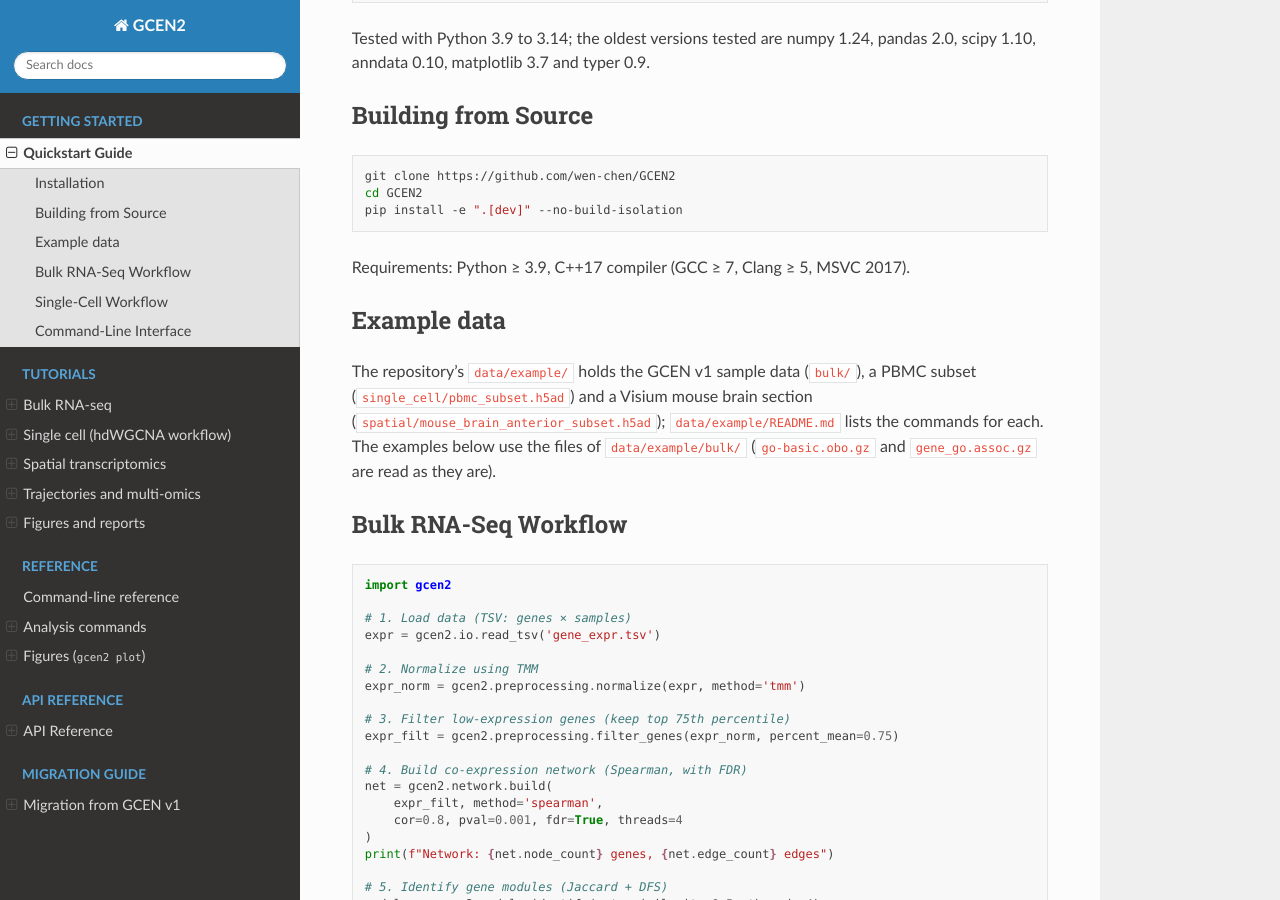
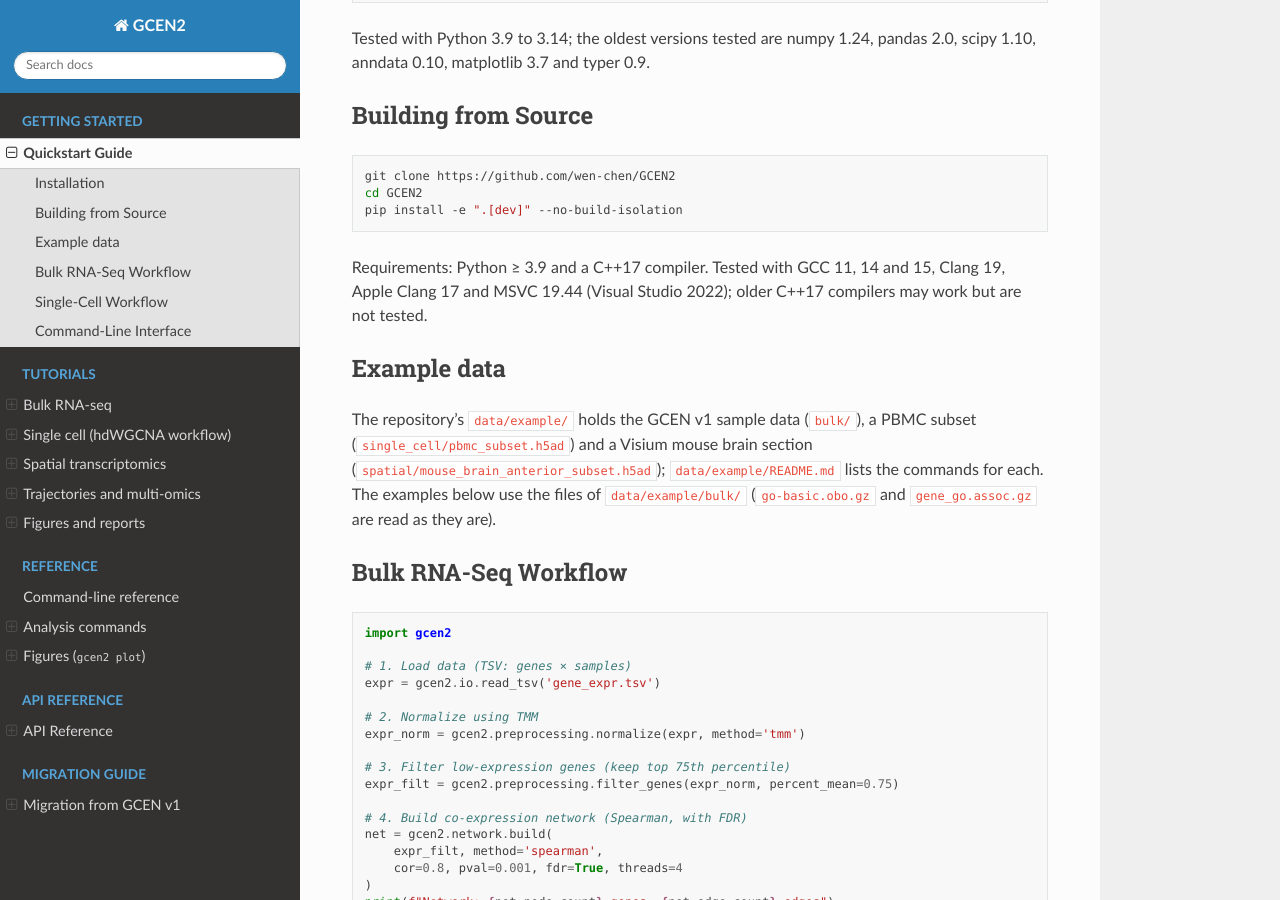
Before and after one commit to wen-chen/GCEN2, a Sphinx documentation site: the page built from docs/quickstart.rst, in a window 1280 px wide and 900 px high, scrolled down 672 px. Built offline with Sphinx 7.4.7 and the Read the Docs theme 3.1.0, drawn with Linux system fonts in a browser that asks for light colours.

Commit message:
Docs: list the tested compilers instead of unverified minimums [skip ci]
Co-Authored-By: Claude Opus 5.5 <noreply@anthropic.com>

```diff
--- a/docs/quickstart.rst
+++ b/docs/quickstart.rst
@@ -41,7 +41,9 @@ Building from Source
    cd GCEN2
    pip install -e ".[dev]" --no-build-isolation
 
-Requirements: Python ≥ 3.9, C++17 compiler (GCC ≥ 7, Clang ≥ 5, MSVC 2017).
+Requirements: Python ≥ 3.9 and a C++17 compiler. Tested with GCC 11, 14 and 15,
+Clang 19, Apple Clang 17 and MSVC 19.44 (Visual Studio 2022); older C++17
+compilers may work but are not tested.
 
 Example data
 ------------
--- a/pyproject.toml
+++ b/pyproject.toml
@@ -99,7 +99,7 @@ wheel.packages = ["gcen2"]
 sdist.include = ["data/example", "docs/*.rst", "docs/tutorials/*.rst", "docs/conf.py"]
 sdist.exclude = [
     "benchmarks", "website", "docs", ".github", "conda-recipe", "build",
-    ".pre-commit-config.yaml", ".readthedocs.yaml", "tools/*.sh", "/*.pptx", "/*.png",
+    ".pre-commit-config.yaml", "tools/*.sh", "/*.pptx", "/*.png",
     "*.docx",
 ]
 install.components = ["python"]
```
Also changed, not shown: docs/design/GCEN2_Implementation_Document.md (+4 -3 lines), docs/design/GCEN2_Requirements_Specification.md (+1 -1 lines), docs/status.md (+1 -1 lines), docs/test_report.md (+1 -2 lines).
